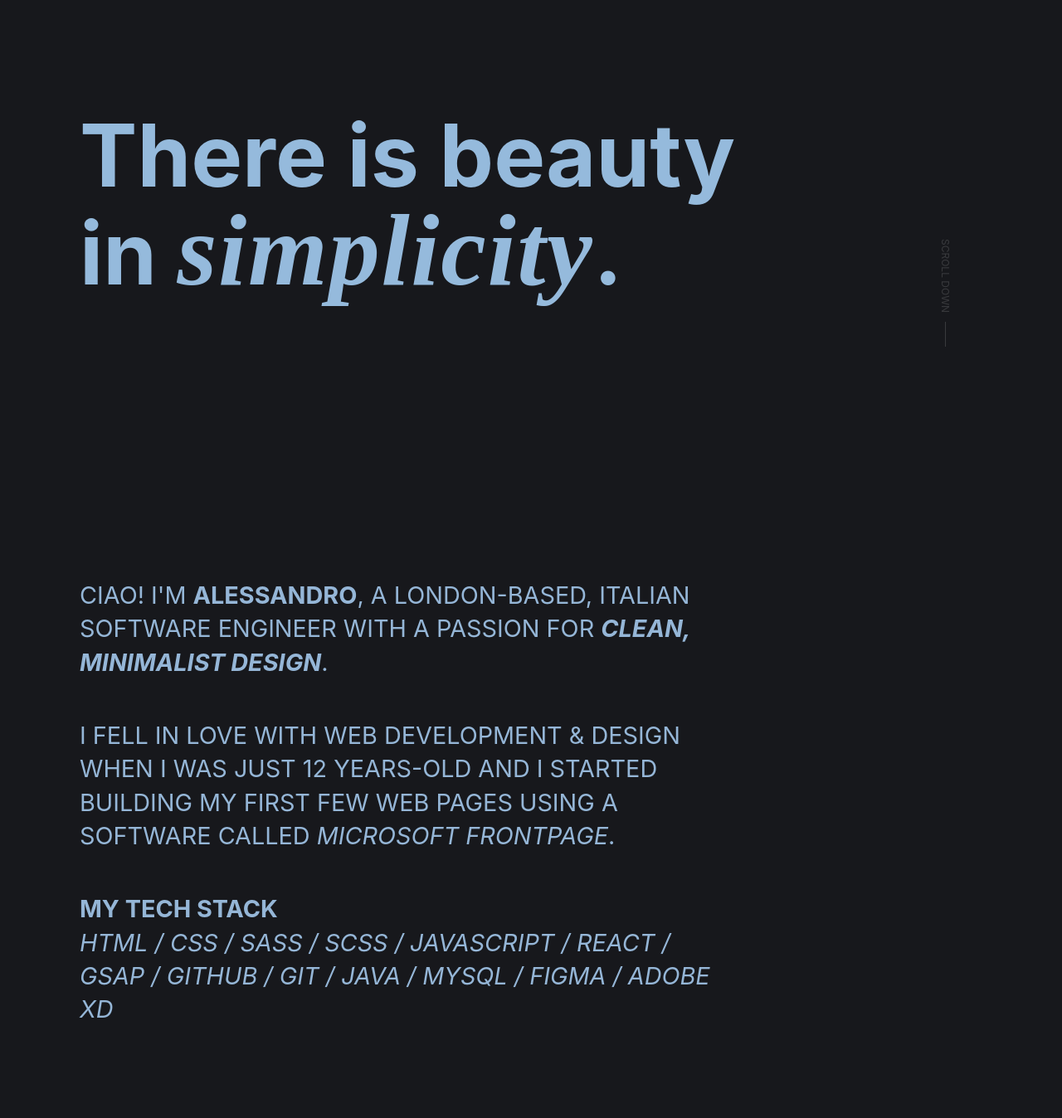
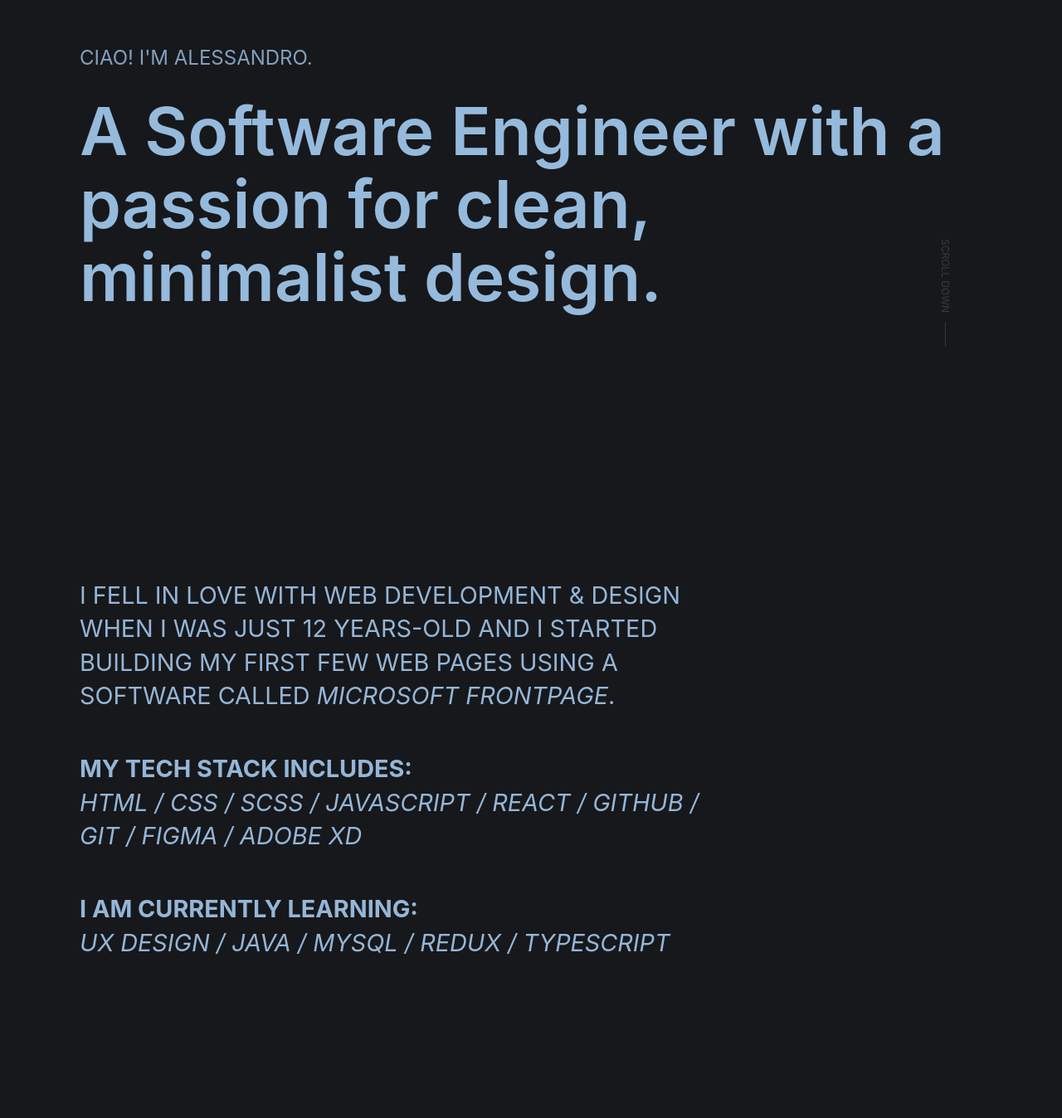
Before and after one commit to alespiridigliozzi/alessandrothedev.github.io, a React (Create React App) app: page / in a window 1280 px wide. Shown: the part 382-1730 px from the top of the page at 83% size. Built offline with nearby package versions, Linux system fonts and the light colour scheme.

Commit message:
changed headline

```diff
--- a/src/App.js
+++ b/src/App.js
@@ -12,9 +12,6 @@ import NavBar from './components/NavBar/NavBar';
 import ScrollToTop from './components/ScrollToTop/ScrollToTop';
 import ProjectDetails from './pages/ProjectDetails/ProjectDetails';
 import IntroOverlay from './components/IntroOverlay/IntroOverlay';
-import ScrollTrigger from 'gsap/ScrollTrigger';
-
-gsap.registerPlugin(ScrollTrigger);
 
 function App() {
 
@@ -58,14 +55,14 @@ function App() {
                         <Route exact path="/projects">
                             <Projects />
                         </Route>
-                        <Route exact path="/project/:projectID">
+                        <Route path="/project/:projectID">
                             <ProjectDetails />
                         </Route>
                         <Route exact path="/">
                             <Header />
-                                <AboutSection />
-                                <FeaturedProjects />
-                                <ContactSection />
+                            <AboutSection />
+                            <FeaturedProjects />
+                            <ContactSection />
                         </Route>
                     </Switch>
                 </ScrollToTop>
--- a/src/components/AboutSection/AboutSection.jsx
+++ b/src/components/AboutSection/AboutSection.jsx
@@ -7,16 +7,16 @@ const AboutSection = () => {
     return (
         <section className="about-section">
 
-            <p className="about-section__text firstP">
-            Ciao! I'm <b>Alessandro</b>, a London-based, Italian Software Engineer with a passion for <em><b>clean, minimalist design</b></em>.</p>
-
             <p className="about-section__text">
             I fell in love with web development &#38; design when I was just 12 years-old and I started building my first few web pages using a software called <em>Microsoft FrontPage</em>.</p>
 
             <p className="about-section__text">
-            <b>My tech stack</b><br/>
-            <em>HTML / CSS / SASS / SCSS / JAVASCRIPT / REACT /
-            GSAP / GITHUB / GIT / JAVA / MYSQL / FIGMA / ADOBE XD</em></p>
+            <b>My tech stack includes:</b><br/>
+            <em>HTML / CSS / SCSS / JAVASCRIPT / REACT / GITHUB / GIT / FIGMA / ADOBE XD</em></p>
+
+            <p className="about-section__text">
+            <b>I am currently learning:</b><br/>
+            <em>UX DESIGN / JAVA / MYSQL / REDUX / TYPESCRIPT</em></p>
 
         </section>
     )
--- a/src/components/FeaturedProjects/FeaturedProjects.jsx
+++ b/src/components/FeaturedProjects/FeaturedProjects.jsx
@@ -7,7 +7,7 @@ import "./FeaturedProjects.scss"
 
 const FeaturedProjects = () => {
 
-    const projectsList = ProjectData.map(project => {
+    const projectsList = ProjectData.slice(0, 4).map(project => {
         return (
             <Link to={`/project/${project.id}`} key={project.title}>
                 <ProjectCard title={project.title} image={project.image}/>
--- a/src/components/Header/Header.jsx
+++ b/src/components/Header/Header.jsx
@@ -7,10 +7,10 @@ const Header = () => {
 
             <h1 className="header__headline">
                 <div className="header__title">
-                    <span>There is beauty</span>
+                    <span className="header__subtitle">Ciao! I'm Alessandro.</span>
                 </div>
                 <div className="header__title">
-                    <span>in <span className="header__title--italic">simplicity</span>.</span>
+                    <span>A Software Engineer with a passion for clean, minimalist design.</span>
                 </div>
             </h1>
 
--- a/src/components/Header/Header.scss
+++ b/src/components/Header/Header.scss
@@ -5,47 +5,41 @@
     height: 100vh;
     display: flex;
     flex-direction: column;
-    justify-content: flex-start;
+    justify-content: center;
     align-items: center;
     position: relative;
     background-color: $background;
 
     &__headline {
         position: absolute;
-        bottom: 7vh;
+        bottom: 5vh;
         left: 0;
         z-index: 11;
-        font-size: 6.5rem;
+        font-size: 5rem;
+        font-weight: 600;
         font-family: $primary-font;
         color: $primary-color;
         mix-blend-mode: difference;
 
         @include small-phone {
-            font-size: 3rem;
+            font-size: 2rem;
+            bottom: 25vh;
         }
 
         @include phone {
-            font-size: 4rem;
+            font-size: 2.5rem;
         }
     }
 
     &__title {
         line-height: 110%;
+    }
 
-        &--italic {
-            font-family: $secondary-font;
-            font-style: italic;
-            font-size: 7.7rem;
-            letter-spacing: .1rem;
-
-            @include small-phone {
-                font-size: 3.5rem;
-            }
-
-            @include phone {
-                font-size: 4.5rem;
-            }
-        }
+    &__subtitle {
+        text-transform: uppercase;
+        font-size: 1.5rem;
+        font-weight: 400;
+        color: $text-color;
     }
 
     &__scroll-down {
--- a/src/components/ProjectCard/ProjectCard.scss
+++ b/src/components/ProjectCard/ProjectCard.scss
@@ -29,11 +29,11 @@
         text-align: left;
 
         @include small-phone {
-            font-size: 1.8rem;
+            font-size: 1.5rem;
         }
 
         @include phone {
-            font-size: 2rem;
+            font-size: 1.8rem;
         }
     }
 
--- a/src/scss/_mixins.scss
+++ b/src/scss/_mixins.scss
@@ -5,7 +5,7 @@
 }
 
 @mixin phone {
-    @media (min-width: $breakpoint-small) and (max-width: $breakpoint-phone) { @content; }
+    @media (min-width: 321px) and (max-width: $breakpoint-phone) { @content; }
 }
 
 @mixin tablet {
```
